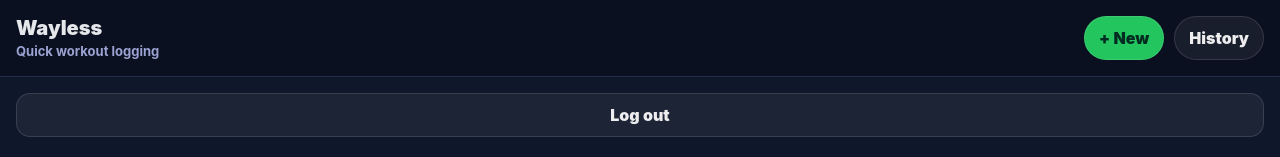
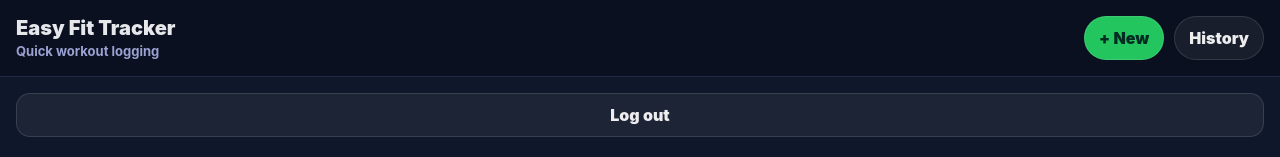
Before and after one commit to LucaFantasia/EasyFitTracker, a Next.js app: page /dashboard in a window 1280 px wide. Shown: the top 157 px of the page. Built offline with nearby package versions, Linux system fonts and the light colour scheme; no server answers; the database is empty.

Commit message:
fixed title

```diff
--- a/app/dashboard/page.tsx
+++ b/app/dashboard/page.tsx
@@ -59,7 +59,7 @@ export default async function DashboardPage() {
       >
         <div style={{ display: "flex", alignItems: "center", justifyContent: "space-between" }}>
           <div>
-            <div style={{ fontSize: 20, fontWeight: 950, lineHeight: 1.1 }}>Wayless</div>
+            <div style={{ fontSize: 20, fontWeight: 950, lineHeight: 1.1 }}>Easy Fit Tracker</div>
             <div style={{ marginTop: 4, color: "var(--muted)", fontWeight: 700, fontSize: 13 }}>
               Quick workout logging
             </div>
```
Also changed, not shown: 1 other file (tests, documents, lock files or other folders).
